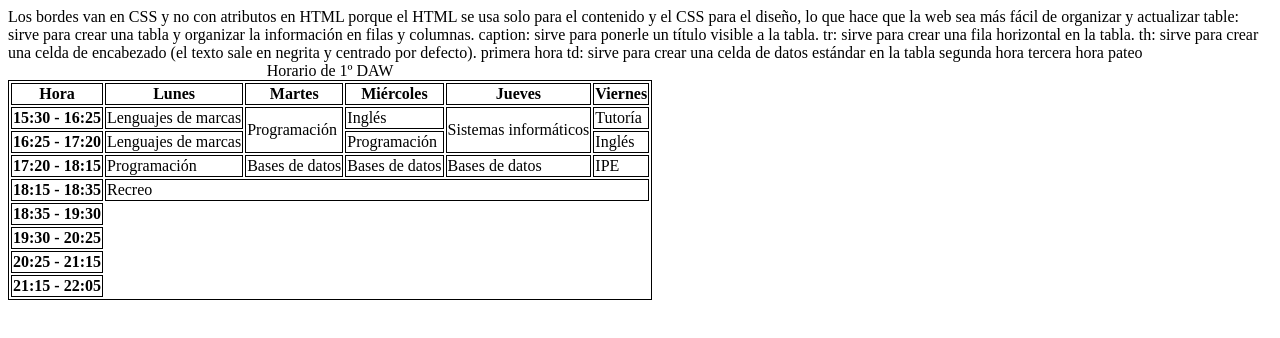
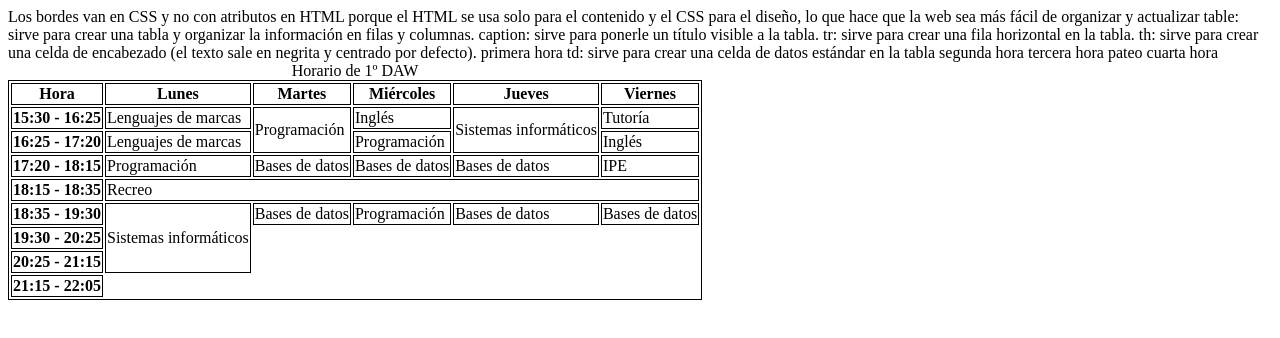
Before and after one commit to mosabbrm/horario-1-DAW, a plain HTML site: page index.html in a window 1280 px wide. Drawn offline with Linux system fonts and the light colour scheme.

Commit message:
cuarta hora

```diff
--- a/index.html
+++ b/index.html
@@ -57,8 +57,14 @@
             <th>18:15 - 18:35</th>
             <td colspan="5">Recreo</td>
         </tr>
+        cuarta hora
         <tr>
             <th>18:35 - 19:30</th>
+            <td rowspan="3">Sistemas informáticos</td>
+            <td>Bases de datos</td>
+            <td>Programación</td>
+            <td>Bases de datos</td>
+            <td>Bases de datos</td>
         </tr>
         <tr>
             <th>19:30 - 20:25</th>
```
